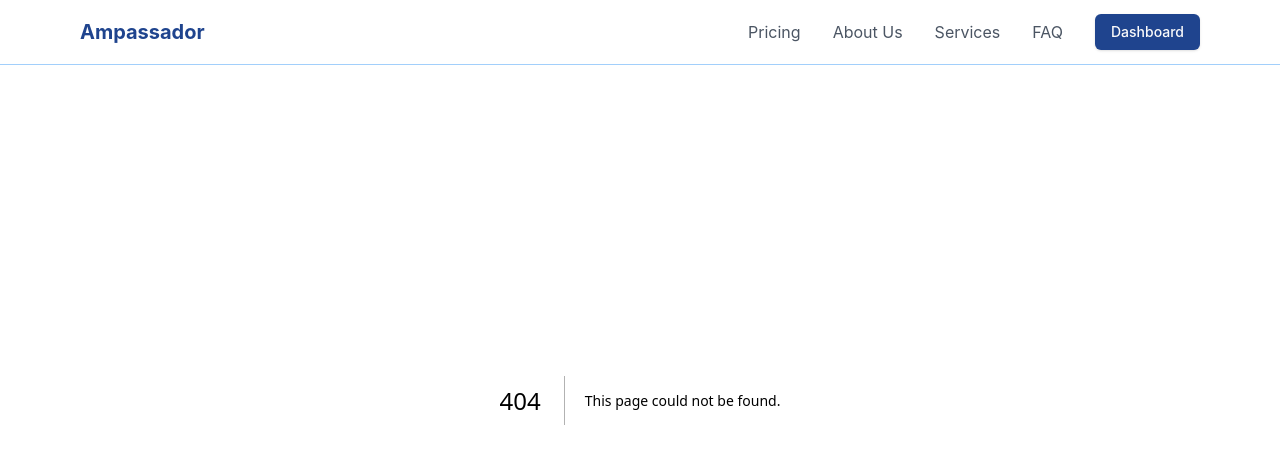
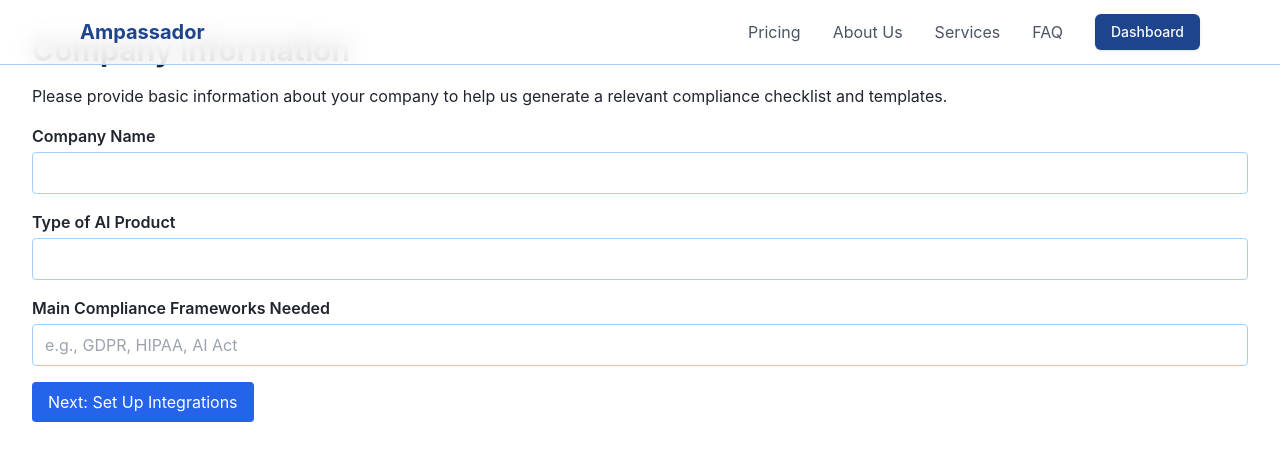
Before and after one commit to AmpasTheodoros/ampassador-mvp, a Next.js app: page /onboarding/company-info in a window 1280 px wide. Before the commit this address had no page. Shown: the top 464 px of the page. Built offline with nearby package versions, Linux system fonts and the light colour scheme; no server answers.

Commit message:
first attempt for the onboarding layout limitation

```diff
--- a/src/app/dashboard/page.tsx
+++ b/src/app/dashboard/page.tsx
@@ -3,6 +3,7 @@
 import { useEffect, useState, useCallback  } from "react";
 import { useAuth, useUser, SignOutButton } from "@clerk/nextjs";
 import { syncUser } from "@/lib/syncUser"; // Adjust path as necessary
+import { useOnboardingGuard } from "@/hooks/useOnboardingGuard";
 
 interface Task {
   id: string;
@@ -16,13 +17,25 @@ interface CompliancePlan {
   tasks: Task[]; // adjust based on your data structure
 }
 
+interface ComplianceAlert {
+  id: string;
+  title: string;
+  description: string;
+  date: string;
+}
+
 export default function Dashboard() {
+  useOnboardingGuard(); // This will redirect if onboarding is incomplete
+
   const { getToken } = useAuth();
   const { user } = useUser();
   const [tasks, setTasks] = useState<Task[]>([]);
   const [plan, setPlan] = useState<CompliancePlan | null>(null);
   const [loading, setLoading] = useState(true);
   const [error, setError] = useState<string | null>(null);
+  const [alerts, setAlerts] = useState<ComplianceAlert[]>([]);
+  const [loadingAlerts, setLoadingAlerts] = useState<boolean>(true);
+  const [alertError, setAlertError] = useState<string | null>(null);
 
   useEffect(() => {
     async function runSync() {
@@ -61,6 +74,30 @@ export default function Dashboard() {
       setError(err instanceof Error ? err.message : String(err));
     }
   }, [getToken]);
+
+  const fetchAlerts = useCallback(async () => {
+    try {
+      const token = await getToken();
+      const res = await fetch(`${process.env.NEXT_PUBLIC_BACKEND_URL}/alerts`, {
+        headers: { Authorization: `Bearer ${token}` },
+      });
+      if (!res.ok) throw new Error(`Error ${res.status}: ${await res.text()}`);
+      const data = await res.json();
+      setAlerts(data.alerts || []);
+    } catch (err: unknown) {
+      console.error("Error fetching alerts:", err);
+      setAlertError(err instanceof Error ? err.message : String(err));
+    } finally {
+      setLoadingAlerts(false);
+    }
+  }, [getToken]);
+
+    // Optionally, poll for alerts every 5 minutes.
+    useEffect(() => {
+      fetchAlerts();
+      const interval = setInterval(fetchAlerts, 5 * 60 * 1000);
+      return () => clearInterval(interval);
+    }, [fetchAlerts]);
 
   useEffect(() => {
     async function loadData() {
@@ -121,6 +158,26 @@ export default function Dashboard() {
         )}
       </section>
 
+      {/* Alerts Section */}
+      <section className="mb-8">
+        <h2 className="text-xl font-semibold mb-2">Compliance Alerts</h2>
+        {loadingAlerts && <p>Loading alerts...</p>}
+        {alertError && <p className="text-red-600">{alertError}</p>}
+        {alerts.length === 0 ? (
+          <p>No new alerts at this time.</p>
+        ) : (
+          <ul className="space-y-4">
+            {alerts.map((alert) => (
+              <li key={alert.id} className="border p-4 rounded shadow">
+                <h3 className="font-bold">{alert.title}</h3>
+                <p>{alert.description}</p>
+                <small>{new Date(alert.date).toLocaleString()}</small>
+              </li>
+            ))}
+          </ul>
+        )}
+      </section>
+
       <section className="mb-8">
         <h2 className="text-xl font-semibold mb-2">Available Templates &amp; Reports</h2>
         <div className="flex space-x-4">
@@ -132,6 +189,7 @@ export default function Dashboard() {
           </a>
         </div>
       </section>
+
     </div>
   );
 }
--- /dev/null
+++ b/src/app/integrations/page.tsx
@@ -0,0 +1,64 @@
+"use client";
+
+import { useEffect, useState } from "react";
+import { useAuth } from "@clerk/nextjs";
+
+interface Integration {
+  id: string;
+  name: string;
+  description: string;
+}
+
+export default function IntegrationsPage() {
+  const { getToken } = useAuth();
+  const [integrations, setIntegrations] = useState<Integration[]>([]);
+  const [loading, setLoading] = useState<boolean>(true);
+  const [error, setError] = useState<string | null>(null);
+
+  const fetchIntegrations = async () => {
+    setLoading(true);
+    try {
+      const token = await getToken();
+      const res = await fetch(`${process.env.NEXT_PUBLIC_BACKEND_URL}/integrations`, {
+        headers: { Authorization: `Bearer ${token}` },
+      });
+      if (!res.ok) throw new Error(`Error ${res.status}: ${await res.text()}`);
+      const data = await res.json();
+      setIntegrations(data.integrations || []);
+    } catch (err: any) {
+      console.error("Error fetching integrations:", err);
+      setError(err.message);
+    } finally {
+      setLoading(false);
+    }
+  };
+
+  useEffect(() => {
+    fetchIntegrations();
+  }, [getToken]);
+
+  if (loading) return <p>Loading integrations...</p>;
+  if (error) return <p className="text-red-600">{error}</p>;
+  if (integrations.length === 0)
+    return <p>No integrations available at this time.</p>;
+
+  return (
+    <div className="min-h-screen p-8">
+      <h1 className="text-3xl font-bold mb-4">Pre-Built Integrations</h1>
+      <p className="mb-6">
+        Select and authorize the integrations you use. Start with common tools like AWS and Google Workspace.
+      </p>
+      <ul className="space-y-4">
+        {integrations.map((integration) => (
+          <li key={integration.id} className="border p-4 rounded shadow">
+            <h2 className="text-xl font-semibold">{integration.name}</h2>
+            <p>{integration.description}</p>
+            <button className="mt-2 px-4 py-2 bg-blue-600 text-white rounded">
+              Connect
+            </button>
+          </li>
+        ))}
+      </ul>
+    </div>
+  );
+}
--- /dev/null
+++ b/src/app/onboarding/company-info/page.tsx
@@ -0,0 +1,94 @@
+"use client";
+
+import { useState } from "react";
+import { useRouter } from "next/navigation";
+import { useAuth } from "@clerk/nextjs";
+
+export default function CompanyInfo() {
+  const { getToken } = useAuth();
+  const router = useRouter();
+  const [companyName, setCompanyName] = useState("");
+  const [aiProductType, setAiProductType] = useState("");
+  const [complianceFrameworks, setComplianceFrameworks] = useState("");
+  const [loading, setLoading] = useState(false);
+  const [error, setError] = useState<string | null>(null);
+
+  const handleSubmit = async (e: React.FormEvent) => {
+    e.preventDefault();
+    setLoading(true);
+    setError(null);
+
+    try {
+      const token = await getToken();
+      const res = await fetch(`${process.env.NEXT_PUBLIC_BACKEND_URL}/users/company-info`, {
+        method: "POST",
+        headers: {
+          Authorization: `Bearer ${token}`,
+          "Content-Type": "application/json",
+        },
+        body: JSON.stringify({ companyName, aiProductType, complianceFrameworks }),
+      });
+      if (!res.ok) {
+        throw new Error(`Error ${res.status}: ${await res.text()}`);
+      }
+      // On success, redirect to the integrations page
+      router.push("/integrations");
+    } catch (err: unknown) {
+      console.error("Error updating company info:", err);
+      setError(err instanceof Error ? err.message : "Error creating compliance plan");
+    } finally {
+      setLoading(false);
+    }
+  };
+
+  return (
+    <div className="min-h-screen p-8">
+      <h1 className="text-3xl font-bold mb-4">Company Information</h1>
+      <p className="mb-4">
+        Please provide basic information about your company to help us generate
+        a relevant compliance checklist and templates.
+      </p>
+      <form onSubmit={handleSubmit} className="space-y-4">
+        <div>
+          <label className="block mb-1 font-semibold">Company Name</label>
+          <input
+            type="text"
+            value={companyName}
+            onChange={(e) => setCompanyName(e.target.value)}
+            className="w-full border px-3 py-2 rounded"
+            required
+          />
+        </div>
+        <div>
+          <label className="block mb-1 font-semibold">Type of AI Product</label>
+          <input
+            type="text"
+            value={aiProductType}
+            onChange={(e) => setAiProductType(e.target.value)}
+            className="w-full border px-3 py-2 rounded"
+            required
+          />
+        </div>
+        <div>
+          <label className="block mb-1 font-semibold">Main Compliance Frameworks Needed</label>
+          <input
+            type="text"
+            value={complianceFrameworks}
+            onChange={(e) => setComplianceFrameworks(e.target.value)}
+            className="w-full border px-3 py-2 rounded"
+            placeholder="e.g., GDPR, HIPAA, AI Act"
+            required
+          />
+        </div>
+        {error && <p className="text-red-600">{error}</p>}
+        <button
+          type="submit"
+          className="px-4 py-2 bg-blue-600 text-white rounded"
+          disabled={loading}
+        >
+          {loading ? "Saving..." : "Next: Set Up Integrations"}
+        </button>
+      </form>
+    </div>
+  );
+}
--- /dev/null
+++ b/src/hooks/useOnboardingGuard.ts
@@ -0,0 +1,19 @@
+// hooks/useOnboardingGuard.ts
+"use client";
+
+import { useEffect } from "react";
+import { useRouter } from "next/navigation";
+import { useUser } from "@clerk/nextjs";
+
+export function useOnboardingGuard() {
+  const router = useRouter();
+  const { user } = useUser();
+
+  useEffect(() => {
+    // If the user exists but has not completed onboarding (for example, companyName is missing or onboardingCompleted is false)
+    if (user && (!user.publicMetadata?.onboardingCompleted || !user.publicMetadata?.companyName)) {
+      // Redirect to the company info page
+      router.push("/onboarding/company-info");
+    }
+  }, [user, router]);
+}
```
Also changed, not shown: src/middleware.ts (+20 -0 lines).
